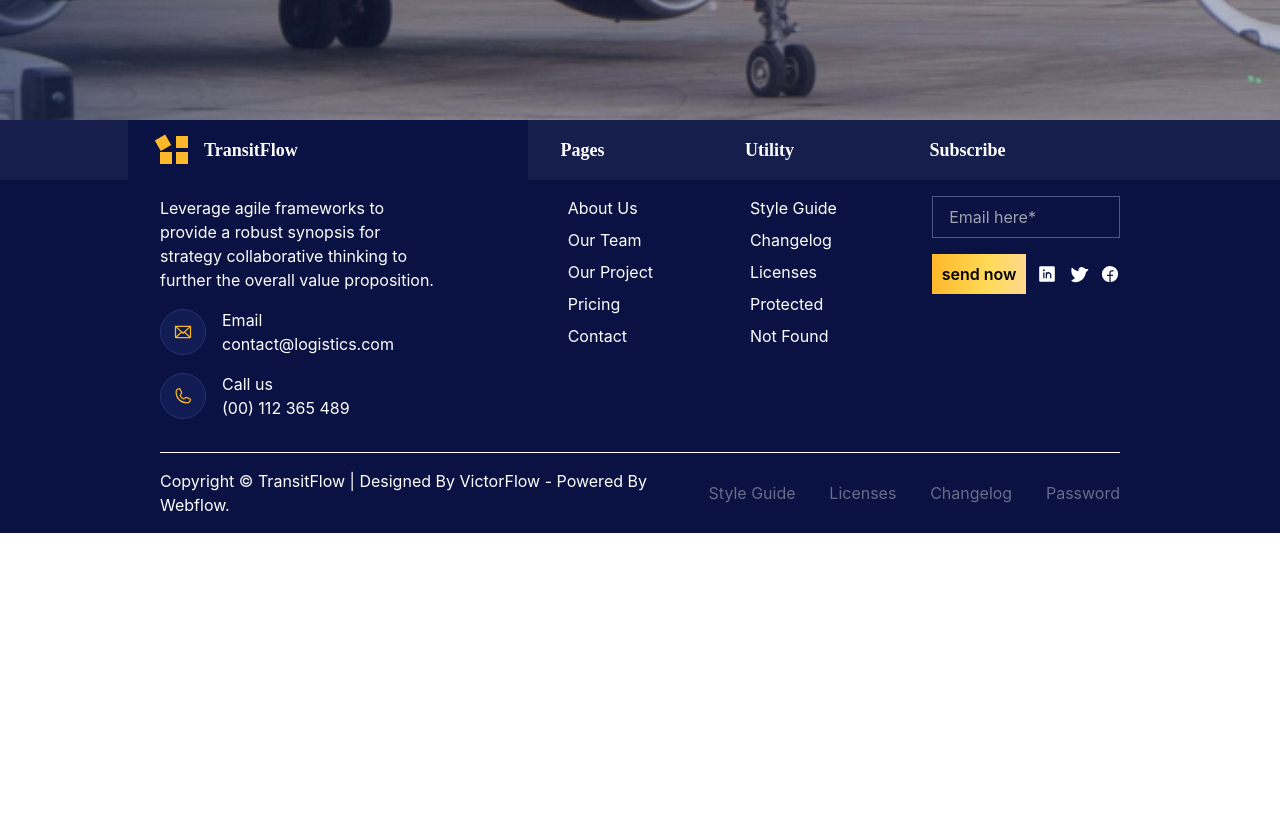
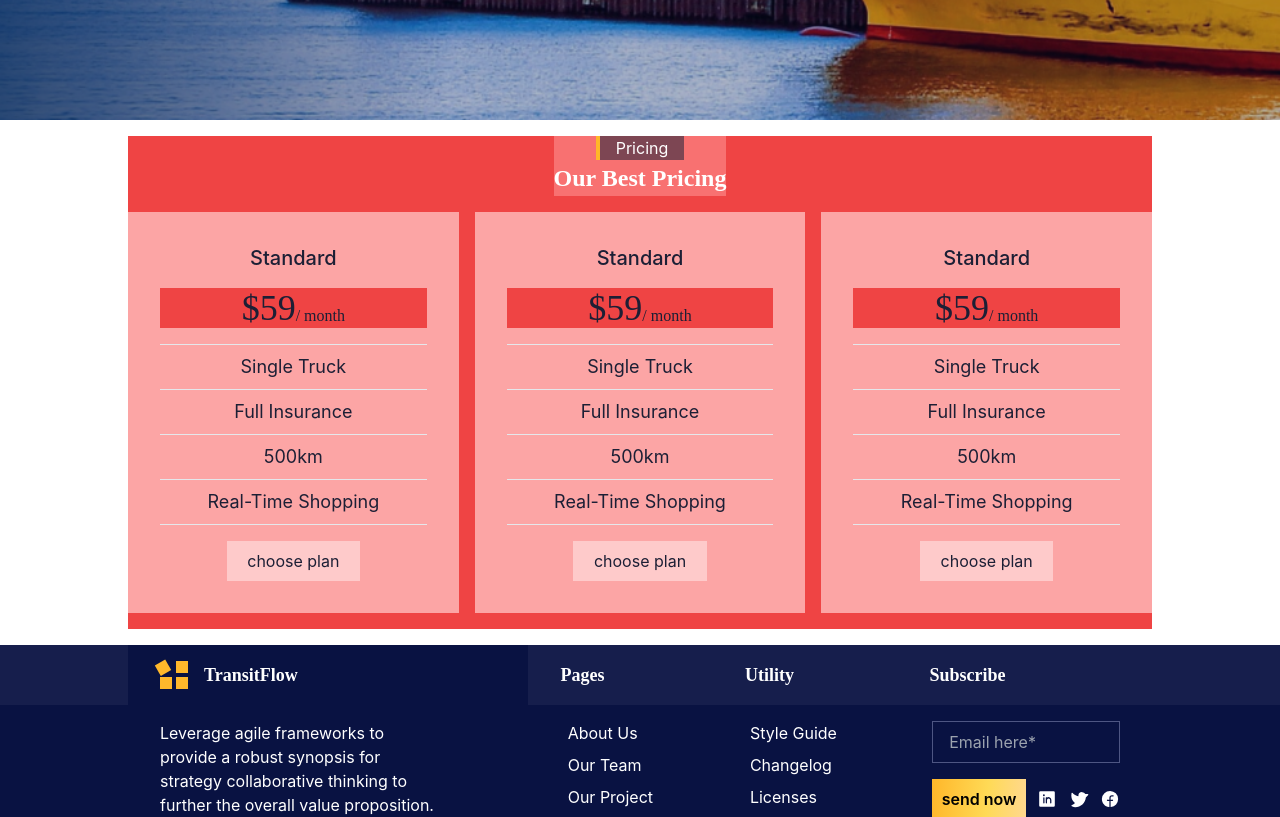
Before and after one commit to smartcollins/logistics, a React (Create React App) app: page /pricing in a window 1280 px wide. Shown: the part 520-1337 px from the top of the page. Before the commit the page ends 1053 px from the top, so only its background shows below. Built offline with nearby package versions, Linux system fonts and the light colour scheme.

Commit message:
modifying Pricing

```diff
--- a/src/pages/Pricing.jsx
+++ b/src/pages/Pricing.jsx
@@ -1,13 +1,65 @@
 import React from 'react';
 import banner from '../data/banner';
+import color from '../data/color';
 import Banner from '../component/Banner';
 import Footer from '../component/Footer'
 
 
 const Pricing = ()=>{
+
     return(
         <div>
-            <div>{banner.slice(11, 12).map((item, idx) => <Banner key={idx} {...item} />)}</div>
+            <div>{banner.slice(10, 11).map((item, idx) => <Banner key={idx} {...item} />)}</div>
+            <div style={{color: color.darkTxt}} className=' capitalize bg-red-500 w-4/5 mx-auto my-4'>
+                <div className='mx-auto w-fit bg-red-400 text-white '>
+                    <p style={{ borderLeft: `4px solid ${color.grdt}` }} className='bg-[#041c37]/50 w-fit px-4 mx-auto'>pricing</p>
+                    <p className='font-[Rubik] font-semibold text-2xl/normal'>our best pricing</p>
+                </div>
+                <div className='flex gap-4 text-center py-4'>
+                    <div className='bg-red-300 w-full flex flex-col space-y-4 p-8'>
+                        <p className=' font-medium text-xl'>standard</p>
+                        <div className='flex items-end justify-center bg-red-500'>
+                            <p className=' font-medium text-4xl font-[Rubik]'>$59</p>
+                            <p className=' lowercase font-[Rubik]'>/ month</p>
+                        </div>
+                        <div className=' font-normal text-lg'>
+                            <p className=' last:border-b border-t py-2'>single truck</p>
+                            <p className=' last:border-b border-t py-2'>full insurance</p>
+                            <p className=' last:border-b border-t py-2'>500km</p>
+                            <p className=' last:border-b border-t py-2'>real-time shopping</p>
+                        </div>
+                        <button className='bg-red-200 w-2/4 py-2 mx-auto'>choose plan</button>
+                    </div>
+                    <div className='bg-red-300 w-full flex flex-col space-y-4 p-8'>
+                        <p className=' font-medium text-xl'>standard</p>
+                        <div className='flex items-end justify-center bg-red-500'>
+                            <p className=' font-medium text-4xl font-[Rubik]'>$59</p>
+                            <p className=' lowercase font-[Rubik]'>/ month</p>
+                        </div>
+                        <div className=' font-normal text-lg'>
+                            <p className=' last:border-b border-t py-2'>single truck</p>
+                            <p className=' last:border-b border-t py-2'>full insurance</p>
+                            <p className=' last:border-b border-t py-2'>500km</p>
+                            <p className=' last:border-b border-t py-2'>real-time shopping</p>
+                        </div>
+                        <button className='bg-red-200 w-2/4 py-2 mx-auto'>choose plan</button>
+                    </div>
+                    <div className='bg-red-300 w-full flex flex-col space-y-4 p-8'>
+                        <p className=' font-medium text-xl'>standard</p>
+                        <div className='flex items-end justify-center bg-red-500'>
+                            <p className=' font-medium text-4xl font-[Rubik]'>$59</p>
+                            <p className=' lowercase font-[Rubik]'>/ month</p>
+                        </div>
+                        <div className=' font-normal text-lg'>
+                            <p className=' last:border-b border-t py-2'>single truck</p>
+                            <p className=' last:border-b border-t py-2'>full insurance</p>
+                            <p className=' last:border-b border-t py-2'>500km</p>
+                            <p className=' last:border-b border-t py-2'>real-time shopping</p>
+                        </div>
+                        <button className='bg-red-200 w-2/4 py-2 mx-auto'>choose plan</button>
+                    </div>
+                </div>
+            </div>
             <Footer/>
         </div>
     )
```
